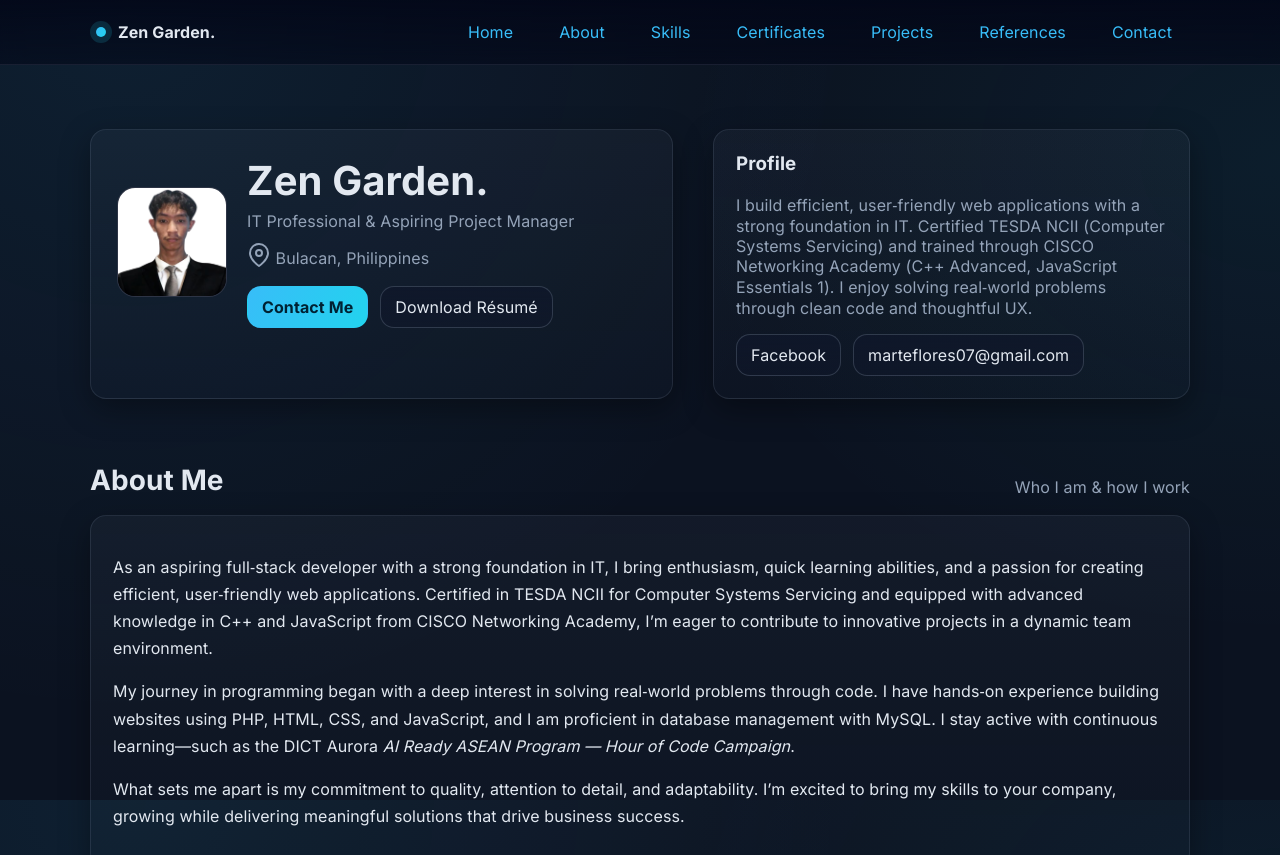
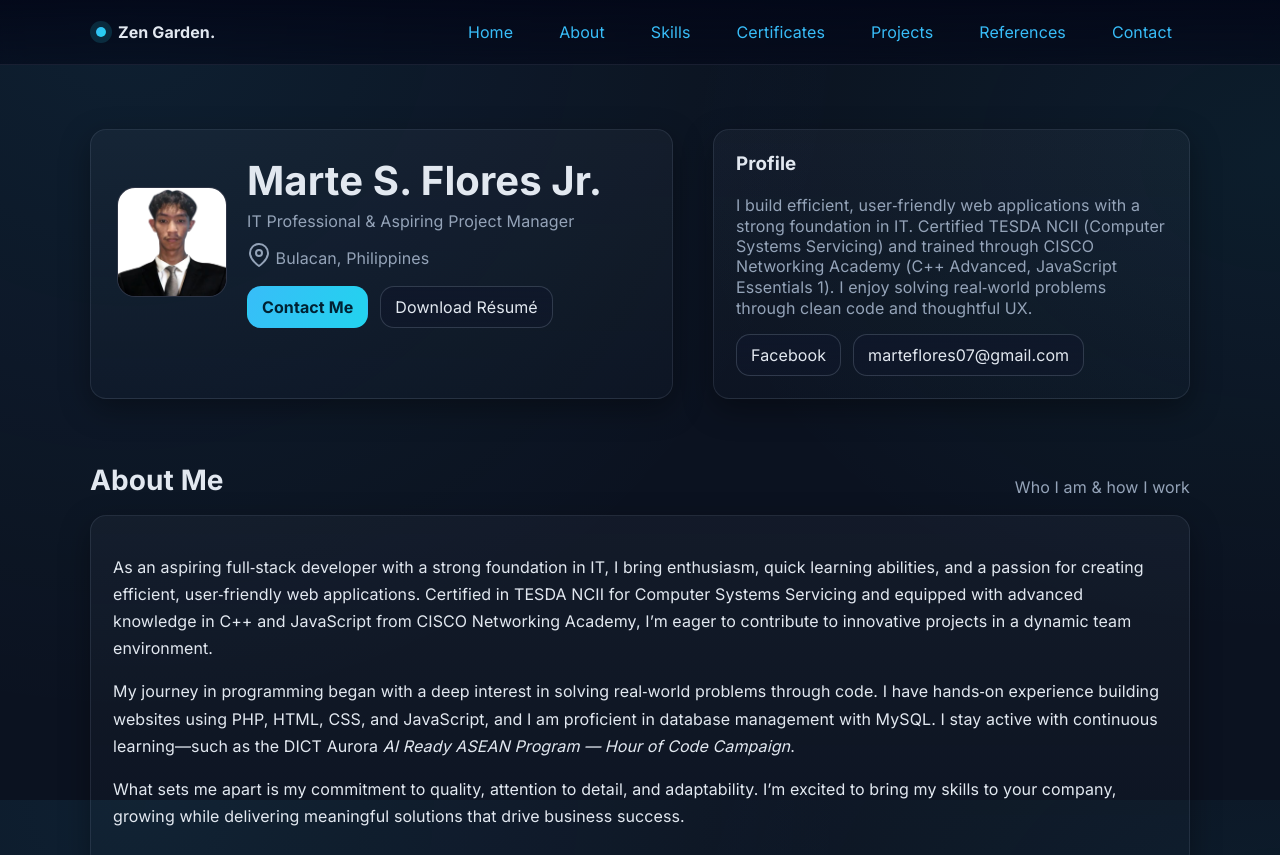
Before and after one commit to floresjr0/martefloresjr09, a plain HTML site: page index.html in a window 1280 px wide. Shown: the top 855 px of the page. Drawn offline with nearby package versions, Linux system fonts and the light colour scheme.

Commit message:
Revert "dd"
This reverts commit cba01ec072e894c1497ba93302f2e7033ee2ba79.

```diff
--- a/index.html
+++ b/index.html
@@ -47,7 +47,7 @@
         <div class="profile">
           <img src="1x1 updated.png" alt="Portrait of Marte S. Flores Jr." class="profile-photo" />
           <div>
-            <h1 class="name">Zen Garden.</h1>
+            <h1 class="name">Marte S. Flores Jr.</h1>
             <p class="role">IT Professional &amp; Aspiring Project Manager</p>
             <div class="meta">
               <span><i data-feather="map-pin" style="vertical-align:-3px"></i> Bulacan, Philippines</span>
```
